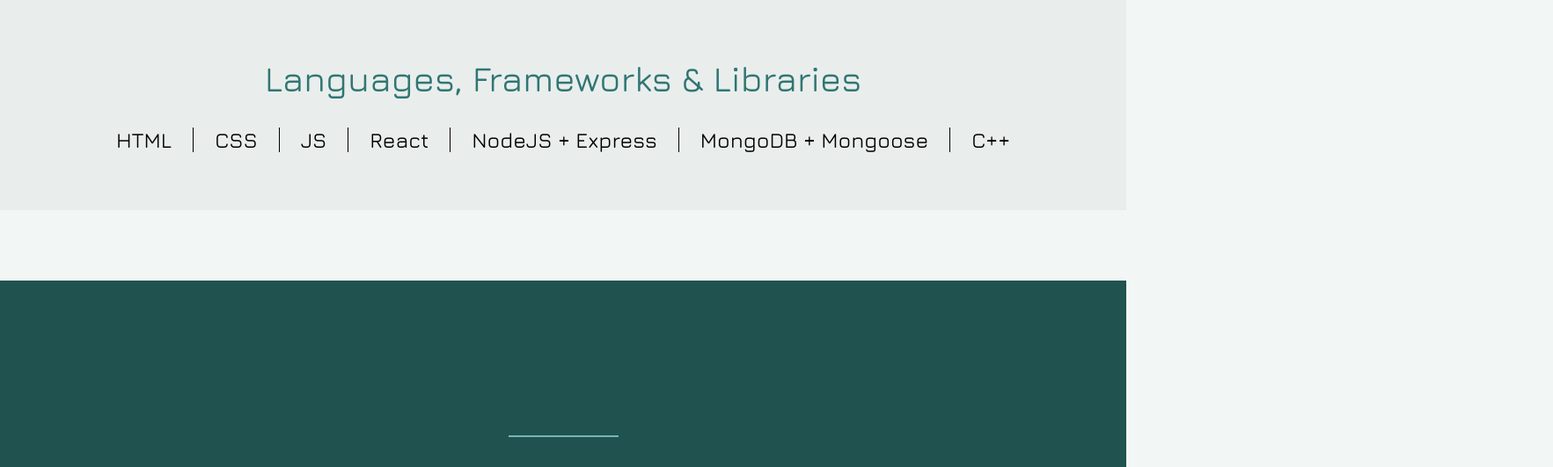
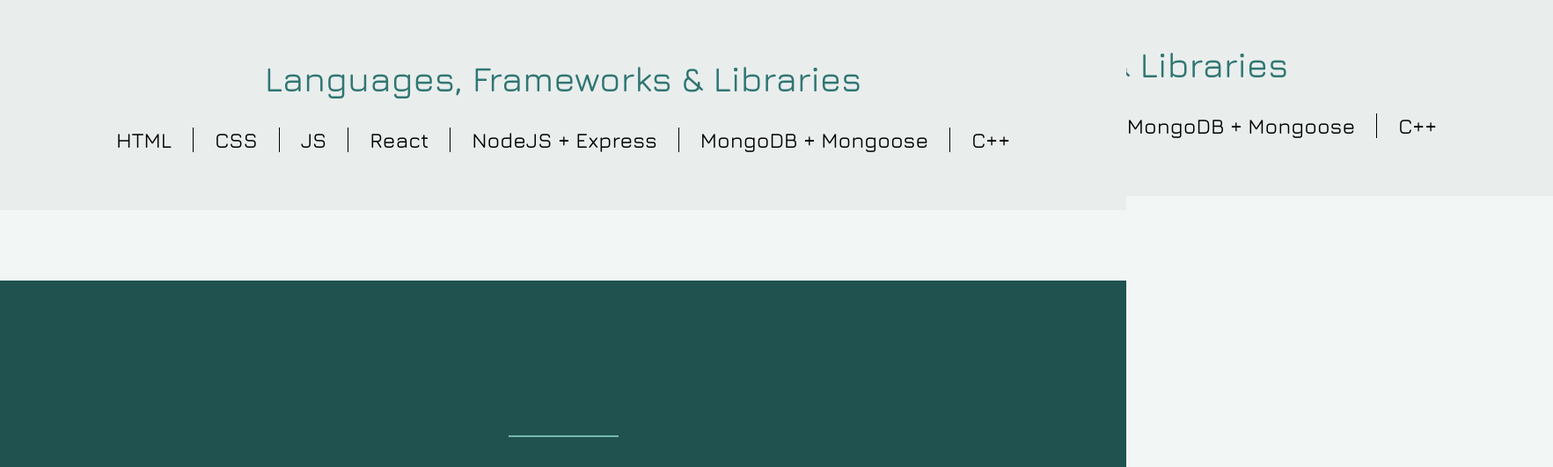
Before and after one commit to ajhanson22227/portfolio, a React (Create React App) app: page / in a window 1280 px wide. Shown: the part 1281-1812 px from the top of the page at 88% size, 1765 px wide, since content can reach past the window. Built offline with nearby package versions, Linux system fonts and the light colour scheme.

Commit message:
Move skills content to Personal component

```diff
--- a/src/components/Summary/Personal/Personal.js
+++ b/src/components/Summary/Personal/Personal.js
@@ -41,6 +41,22 @@ const Personal = () => {
           Computers and technology have been my hobby since before I could walk
           which is why I became a programmer. */}
         </div>
+        <div className="skills-outside-container">
+          <div className="skills-inside-container">
+            <div className="skills-title">
+              Languages, Frameworks & Libraries
+            </div>
+            <div className="skills-container">
+              <p className="skill b-right">HTML</p>
+              <p className="skill b-right">CSS</p>
+              <p className="skill b-right">JS</p>
+              <p className="skill b-right">React</p>
+              <p className="skill b-right">NodeJS + Express</p>
+              <p className="skill b-right">MongoDB + Mongoose</p>
+              <p className="skill">C++</p>
+            </div>
+          </div>
+        </div>
       </div>
     </div>
   );
```
